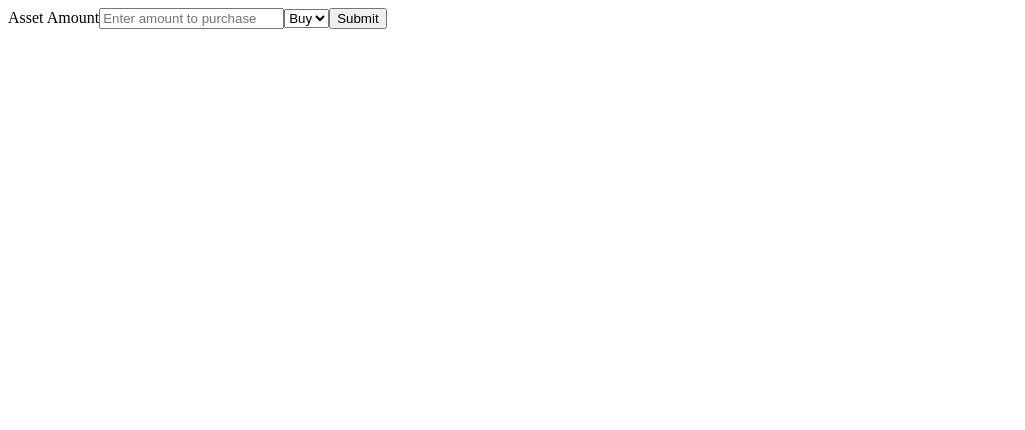
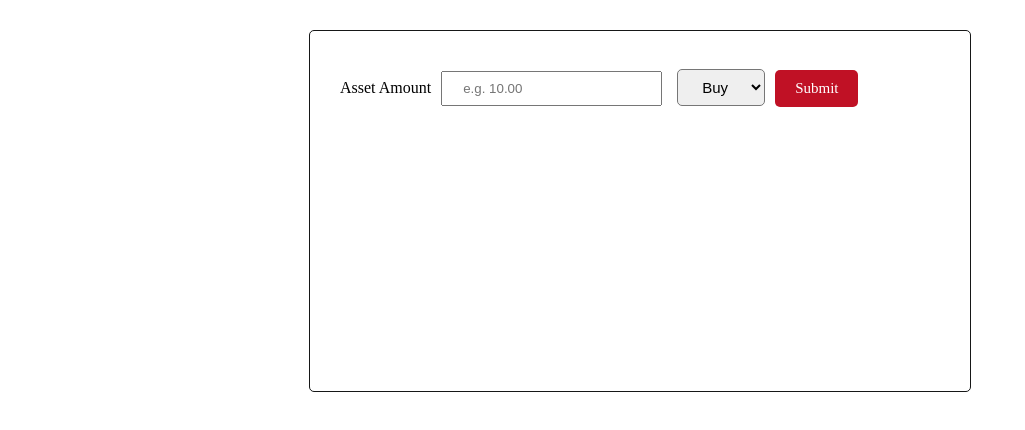
Before and after one commit to alvinlim540/TT3_Group27, a React (Create React App) app in the folder dbshack/: page / in a window 1280 px wide. Shown: the top 430 px of the page, without its empty margins (0-1025 px from the left). Built offline with nearby package versions, Linux system fonts and the light colour scheme.

Commit message:
Minor styling

```diff
--- a/dbshack/src/App.js
+++ b/dbshack/src/App.js
@@ -3,7 +3,7 @@ import BuyAsset from './components/BuyAsset'
 const App = () => {
 
     return (
-    <div className="App">
+    <div>
       <BuyAsset/>
     </div>
   )
--- a/dbshack/src/components/BuyAsset.js
+++ b/dbshack/src/components/BuyAsset.js
@@ -62,25 +62,32 @@ const BuyAsset = ({ onBuy }) => {
   };
 
   return (
-    <form className="buy-form" onSubmit={onSubmit}>
+    <div className="container">
+        <form className="buy-form" onSubmit={onSubmit}>
       <div className="form-control">
         <label>Asset Amount</label>
         <input
+        className="input"
           type="text"
-          placeholder="Enter amount to purchase"
+          placeholder="e.g. 10.00"
           value={amount}
           onChange={(e) => setAmount(e.target.value)}
         />
 
-        <select>
-            <option value="BUY">Buy</option>
-            <option value="SELL">Sell</option>
+        <select className="dropdown">
+            <option className="dropdown-content" value="BUY">Buy</option>
+            <option className="dropdown-content" value="SELL">Sell</option>
         </select>
 
-        <Button text="Submit" onClick={buyAsset} />
+        <Button text="Submit" onClick={
+            "Hi"
+            //Condition to detect if option is BUY or SELL,
+            //then call buyAsset or sellAsset accordingly
+        } />
 
       </div>
     </form>
+    </div>
   );
 };
 
--- /dev/null
+++ b/dbshack/src/index.css
@@ -0,0 +1,37 @@
+.container {
+    max-width: 600px;
+    margin: 30px auto;
+    overflow: auto;
+    min-height: 300px;
+    border: 1px solid #161717;
+    padding: 30px;
+    border-radius: 5px;
+  }
+
+  .input {
+      padding: 8px 20px;
+      margin: 10px;
+  }
+
+  .btn {
+    display: inline-block;
+    background: #C01125;
+    color: #fff;
+    border: none;
+    padding: 10px 20px;
+    margin: 5px;
+    border-radius: 5px;
+    cursor: pointer;
+    text-decoration: none;
+    font-size: 15px;
+    font-family: inherit;
+  }
+
+  .dropdown {
+      padding: 8px 20px;
+      margin: 5px;
+      border-radius: 5px;
+      cursor: pointer;
+      text-decoration: none;
+      font-size: 15px;
+  }
--- a/dbshack/src/index.js
+++ b/dbshack/src/index.js
@@ -1,8 +1,7 @@
 import React from 'react';
 import ReactDOM from 'react-dom';
-
+import './index.css';
 import App from './App';
-
 
 ReactDOM.render(
   <React.StrictMode>
```
